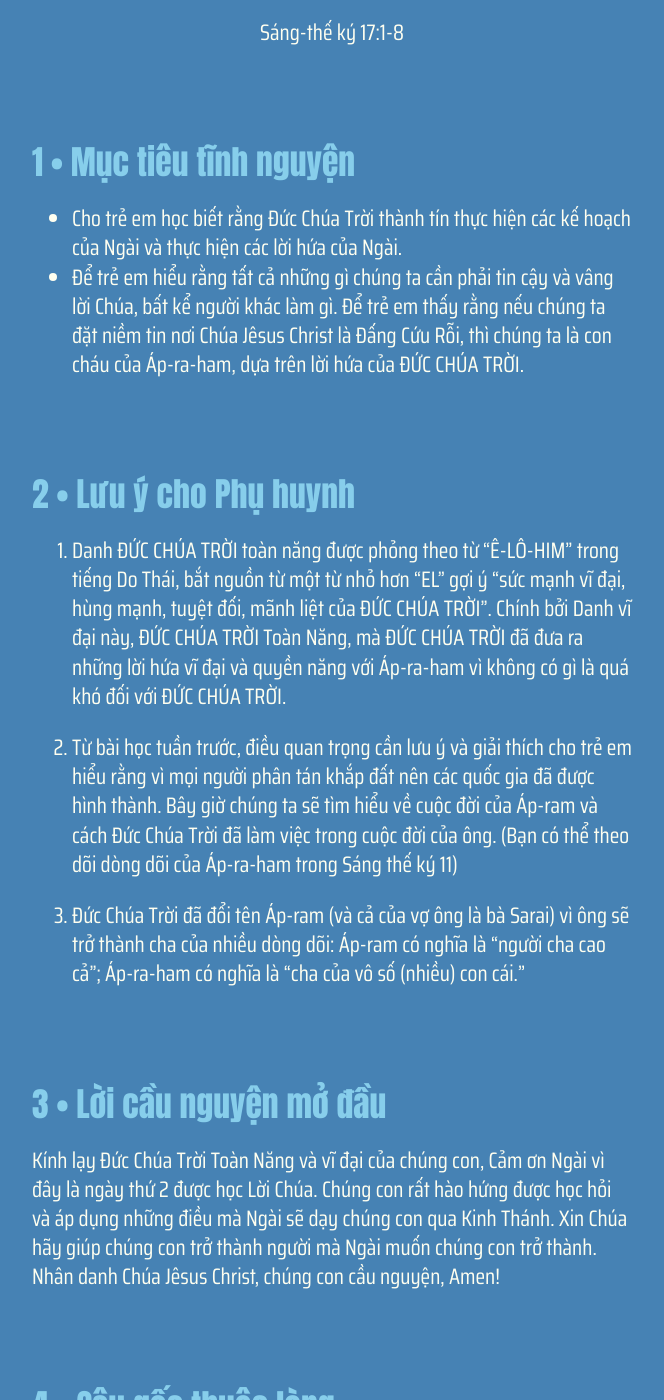
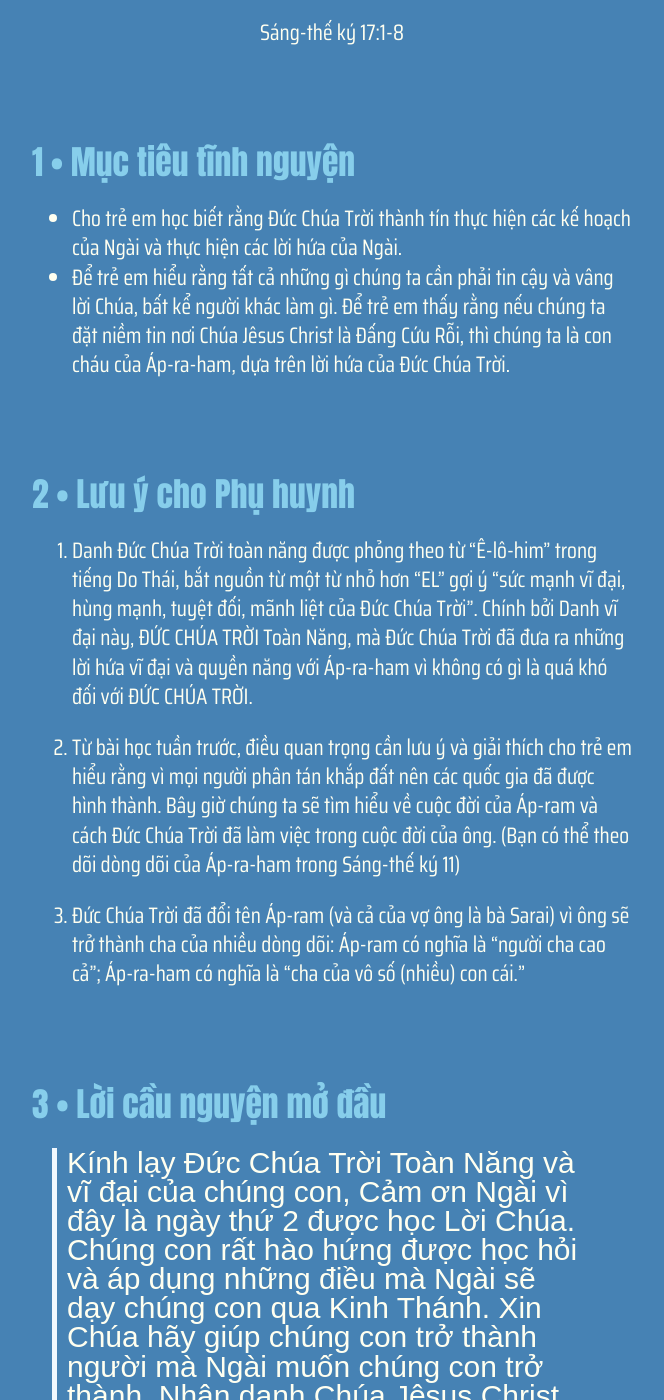
Before and after one commit to GospelTrust/LGS, a Jekyll site: the page built from docs/content/_vi/13-2.md, in a window 1280 px wide and 1400 px high, scrolled down 563 px. Shown: the whole window, without its empty margins (308-972 px from the left). Built offline with Jekyll 4.4.1, drawn with Linux system fonts in a browser that asks for light colours; some web fonts are replaced; some of the changed text lies outside the part shown.

Commit message:
Update: w13d2

```diff
--- a/docs/content/_vi/13-2.md
+++ b/docs/content/_vi/13-2.md
@@ -1,7 +1,7 @@
 ---
 week: 13
 day: 2
-title: 'ÁP-RA-HAM - GIAO ƯỚC CỦA ĐỨC CHÚA TRỜI'
+title: 'Áp-ra-ham: Giao ước của Đức Chúa Trời'
 bible: 'Sáng-thế ký 17:1-8'
 layout: lesson
 ---
@@ -9,24 +9,24 @@
 
 {% include lesson/section.html index=1 %}
 - Cho trẻ em học biết rằng Đức Chúa Trời thành tín thực hiện các kế hoạch của Ngài và thực hiện các lời hứa của Ngài.
-- Để trẻ em hiểu rằng tất cả những gì chúng ta cần phải tin cậy và vâng lời Chúa, bất kể người khác làm gì. Để trẻ em thấy rằng nếu chúng ta đặt niềm tin nơi Chúa Jêsus Christ là Đấng Cứu Rỗi, thì chúng ta là con cháu của Áp-ra-ham, dựa trên lời hứa của ĐỨC CHÚA TRỜI.
+- Để trẻ em hiểu rằng tất cả những gì chúng ta cần phải tin cậy và vâng lời Chúa, bất kể người khác làm gì. Để trẻ em thấy rằng nếu chúng ta đặt niềm tin nơi Chúa Jêsus Christ là Đấng Cứu Rỗi, thì chúng ta là con cháu của Áp-ra-ham, dựa trên lời hứa của Đức Chúa Trời.
 
 
 {% include lesson/section.html index=2 %}
 
-1. Danh ĐỨC CHÚA TRỜI toàn năng được phỏng theo từ "Ê-LÔ-HIM" trong tiếng Do Thái, bắt nguồn từ một từ nhỏ hơn "EL" gợi ý "sức mạnh vĩ đại, hùng mạnh, tuyệt đối, mãnh liệt của ĐỨC CHÚA TRỜI". Chính bởi Danh vĩ đại này, ĐỨC CHÚA TRỜI Toàn Năng, mà ĐỨC CHÚA TRỜI đã đưa ra những lời hứa vĩ đại và quyền năng với Áp-ra-ham vì không có gì là quá khó đối với ĐỨC CHÚA TRỜI.
+1. Danh Đức Chúa Trời toàn năng được phỏng theo từ "Ê-lô-him" trong tiếng Do Thái, bắt nguồn từ một từ nhỏ hơn "EL" gợi ý "sức mạnh vĩ đại, hùng mạnh, tuyệt đối, mãnh liệt của Đức Chúa Trời". Chính bởi Danh vĩ đại này, ĐỨC CHÚA TRỜI Toàn Năng, mà Đức Chúa Trời đã đưa ra những lời hứa vĩ đại và quyền năng với Áp-ra-ham vì không có gì là quá khó đối với ĐỨC CHÚA TRỜI.
 
-2. Từ bài học tuần trước, điều quan trọng cần lưu ý và giải thích cho trẻ em hiểu rằng vì mọi người phân tán khắp đất nên các quốc gia đã được hình thành. Bây giờ chúng ta sẽ tìm hiểu về cuộc đời của Áp-ram và cách Đức Chúa Trời đã làm việc trong cuộc đời của ông. (Bạn có thể theo dõi dòng dõi của Áp-ra-ham trong Sáng thế ký 11)
+2. Từ bài học tuần trước, điều quan trọng cần lưu ý và giải thích cho trẻ em hiểu rằng vì mọi người phân tán khắp đất nên các quốc gia đã được hình thành. Bây giờ chúng ta sẽ tìm hiểu về cuộc đời của Áp-ram và cách Đức Chúa Trời đã làm việc trong cuộc đời của ông. (Bạn có thể theo dõi dòng dõi của Áp-ra-ham trong Sáng-thế ký 11)
 
 3. Đức Chúa Trời đã đổi tên Áp-ram (và cả của vợ ông là bà Sarai) vì ông sẽ trở thành cha của nhiều dòng dõi: Áp-ram có nghĩa là "người cha cao cả"; Áp-ra-ham có nghĩa là "cha của vô số (nhiều) con cái."
 
 
 {% include lesson/section.html index=3 %}
-Kính lạy Đức Chúa Trời Toàn Năng và vĩ đại của chúng con, Cảm ơn Ngài vì đây là ngày thứ 2 được học Lời Chúa. Chúng con rất hào hứng được học hỏi và áp dụng những điều mà Ngài sẽ dạy chúng con qua Kinh Thánh. Xin Chúa hãy giúp chúng con trở thành người mà Ngài muốn chúng con trở thành. Nhân danh Chúa Jêsus Christ, chúng con cầu nguyện, Amen!
+> Kính lạy Đức Chúa Trời Toàn Năng và vĩ đại của chúng con, Cảm ơn Ngài vì đây là ngày thứ 2 được học Lời Chúa. Chúng con rất hào hứng được học hỏi và áp dụng những điều mà Ngài sẽ dạy chúng con qua Kinh Thánh. Xin Chúa hãy giúp chúng con trở thành người mà Ngài muốn chúng con trở thành. Nhân danh Chúa Jêsus Christ, chúng con cầu nguyện, Amen!
 
 
 {% include lesson/section.html index=4 %}
-Giăng 1:12-13
+### Giăng 1:12-13
  12 Nhưng hễ ai đã nhận Ngài, thì Ngài ban cho quyền phép trở nên con cái Đức Chúa Trời, là ban cho những kẻ tin danh Ngài, 13 là kẻ chẳng phải sanh bởi khí huyết, hoặc bởi tình dục, hoặc bởi ý người, nhưng sanh bởi Đức Chúa Trời vậy.
 
 
```
Also changed, not shown: other parts of docs/content/_vi/13-2.md (+3 -3 lines).
